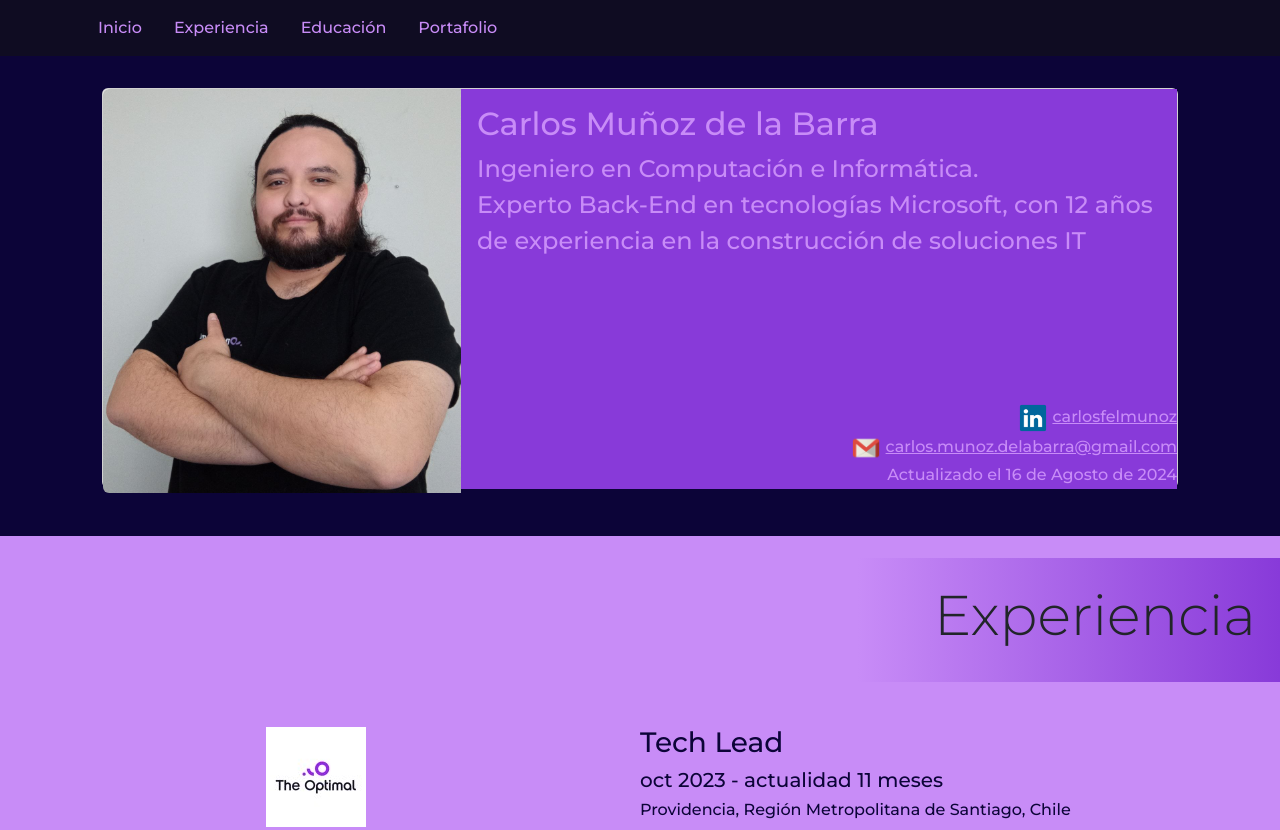
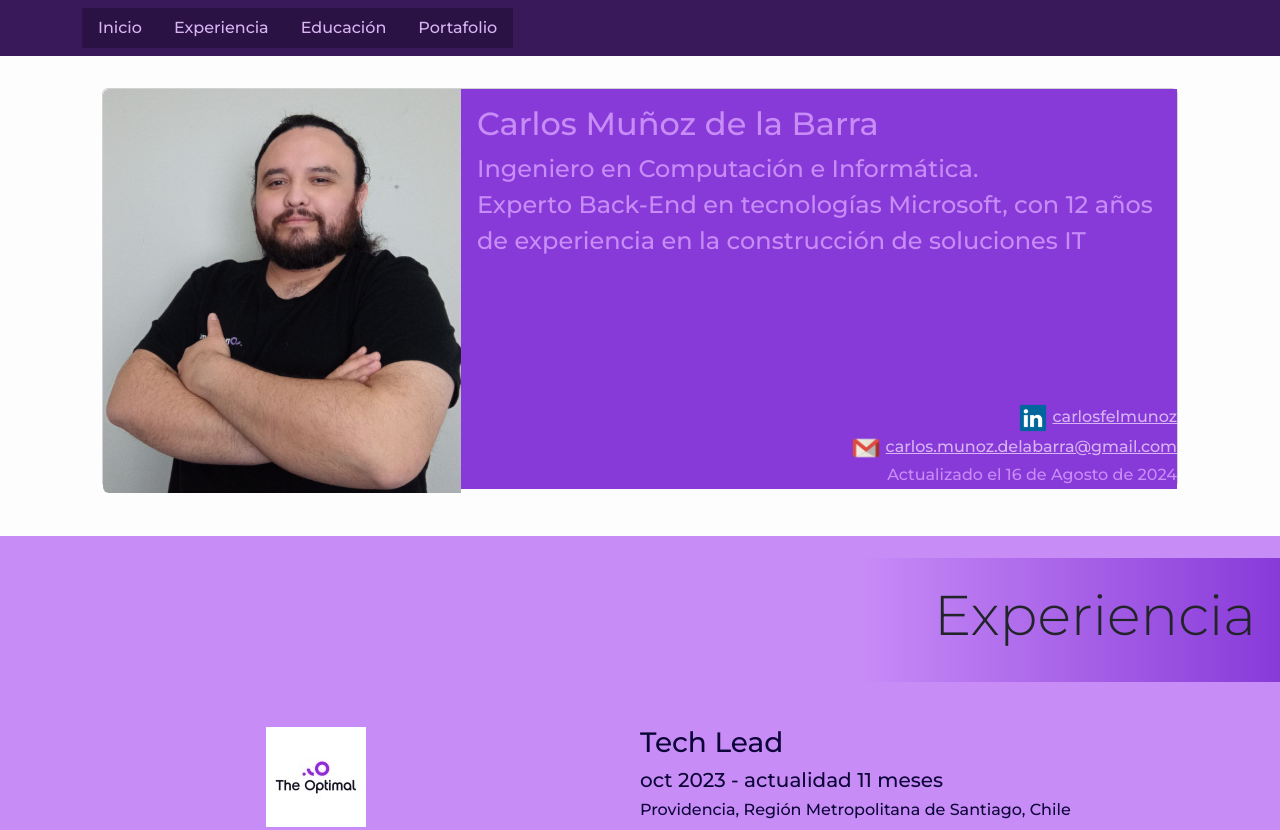
Before and after one commit to m-i-c-h-u/carlosypah.github.io, a plain HTML site: page index.html in a window 1280 px wide. Shown: the top 830 px of the page. Drawn offline with nearby package versions, Linux system fonts and the light colour scheme.

Commit message:
nav and header bg color

```diff
--- a/assets/css/style.css
+++ b/assets/css/style.css
@@ -5,17 +5,17 @@ body{
     font-style: normal;
 }
 .navbar{
-    background-color: #0f0c22;
+    background-color: #39195a;
     /* color: #d2d1f4; */
 }
 .nav-link:focus, .nav-link:hover, .nav-link{
     color: #c88cf7;
-    background-color: #0f0c22;
+    background-color: #2a1344;
 
 }
 
 header{
-    background-color: #0c0438;
+    background-color: #fdfdfd;
     height: 30em;
 }
 .header-presentacion{
@@ -25,7 +25,7 @@ header{
     width: 30px;
 }
 a:link{
-    color: #c88cf7 !important;
+    color: #d8b4f3 !important;
 }
 a:visited{
     color: #c88cf7 !important;
```
